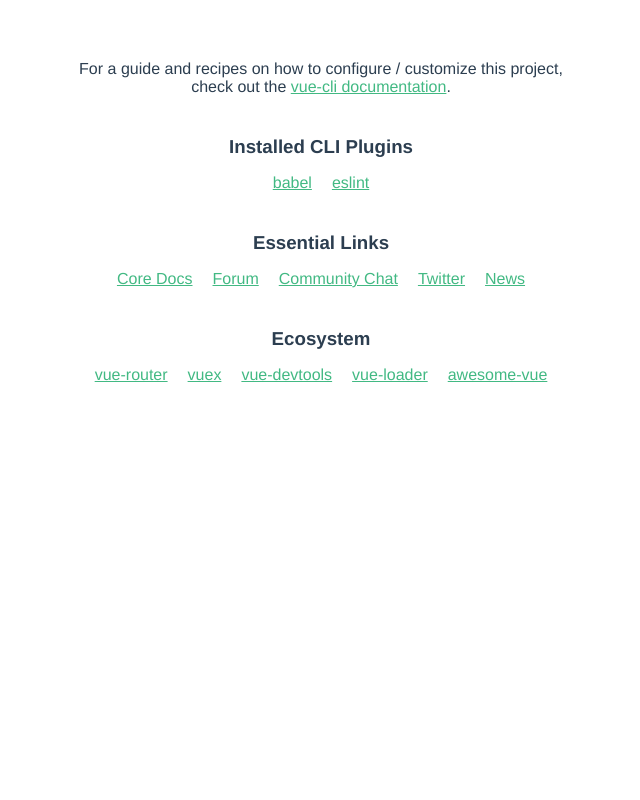
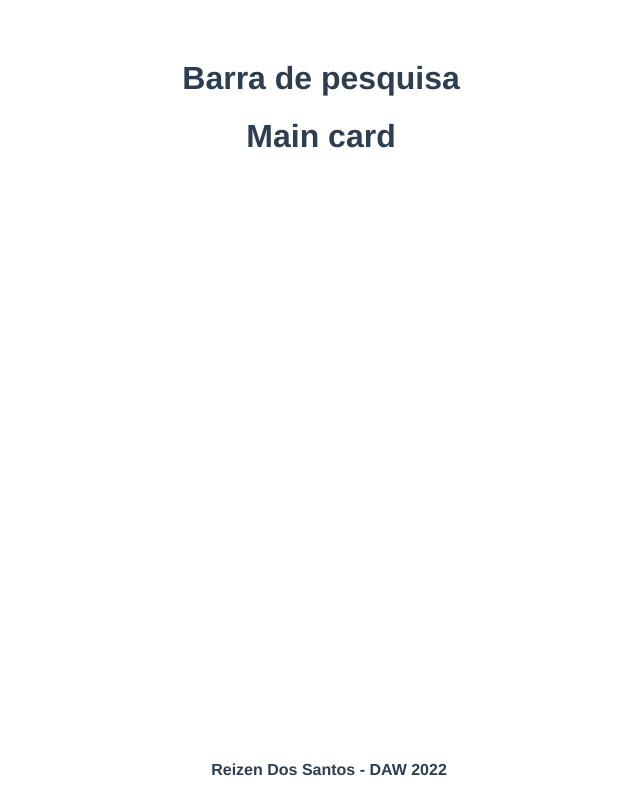
Before and after one commit to reizen-desu/vue-mozambique-weather, a Vue app: page / in a window 1280 px wide. Shown: the whole page, without its empty margins (319-959 px from the left). Built offline with nearby package versions, Linux system fonts and the light colour scheme.

Commit message:
Separate Main App from Weather App

```diff
--- a/src/components/HelloWorld.vue
+++ /dev/null
@@ -1,58 +0,0 @@
-<template>
-  <div class="hello">
-    <h1>{{ msg }}</h1>
-    <p>
-      For a guide and recipes on how to configure / customize this project,<br>
-      check out the
-      <a href="https://cli.vuejs.org" target="_blank" rel="noopener">vue-cli documentation</a>.
-    </p>
-    <h3>Installed CLI Plugins</h3>
-    <ul>
-      <li><a href="https://github.com/vuejs/vue-cli/tree/dev/packages/%40vue/cli-plugin-babel" target="_blank" rel="noopener">babel</a></li>
-      <li><a href="https://github.com/vuejs/vue-cli/tree/dev/packages/%40vue/cli-plugin-eslint" target="_blank" rel="noopener">eslint</a></li>
-    </ul>
-    <h3>Essential Links</h3>
-    <ul>
-      <li><a href="https://vuejs.org" target="_blank" rel="noopener">Core Docs</a></li>
-      <li><a href="https://forum.vuejs.org" target="_blank" rel="noopener">Forum</a></li>
-      <li><a href="https://chat.vuejs.org" target="_blank" rel="noopener">Community Chat</a></li>
-      <li><a href="https://twitter.com/vuejs" target="_blank" rel="noopener">Twitter</a></li>
-      <li><a href="https://news.vuejs.org" target="_blank" rel="noopener">News</a></li>
-    </ul>
-    <h3>Ecosystem</h3>
-    <ul>
-      <li><a href="https://router.vuejs.org" target="_blank" rel="noopener">vue-router</a></li>
-      <li><a href="https://vuex.vuejs.org" target="_blank" rel="noopener">vuex</a></li>
-      <li><a href="https://github.com/vuejs/vue-devtools#vue-devtools" target="_blank" rel="noopener">vue-devtools</a></li>
-      <li><a href="https://vue-loader.vuejs.org" target="_blank" rel="noopener">vue-loader</a></li>
-      <li><a href="https://github.com/vuejs/awesome-vue" target="_blank" rel="noopener">awesome-vue</a></li>
-    </ul>
-  </div>
-</template>
-
-<script>
-export default {
-  name: 'HelloWorld',
-  props: {
-    msg: String
-  }
-}
-</script>
-
-<!-- Add "scoped" attribute to limit CSS to this component only -->
-<style scoped>
-h3 {
-  margin: 40px 0 0;
-}
-ul {
-  list-style-type: none;
-  padding: 0;
-}
-li {
-  display: inline-block;
-  margin: 0 10px;
-}
-a {
-  color: #42b983;
-}
-</style>
--- a/src/components/WeatherApp.vue
+++ b/src/components/WeatherApp.vue
@@ -1,38 +1,30 @@
 <template>
+
+<BarraPesquisa />
   <div class="hello">
     <h1>{{ msg }}</h1>
-    <p>
-      For a guide and recipes on how to configure / customize this project,<br>
-      check out the
-      <a href="https://cli.vuejs.org" target="_blank" rel="noopener">vue-cli documentation</a>.
-    </p>
-    <h3>Installed CLI Plugins</h3>
-    <ul>
-      <li><a href="https://github.com/vuejs/vue-cli/tree/dev/packages/%40vue/cli-plugin-babel" target="_blank" rel="noopener">babel</a></li>
-      <li><a href="https://github.com/vuejs/vue-cli/tree/dev/packages/%40vue/cli-plugin-eslint" target="_blank" rel="noopener">eslint</a></li>
-    </ul>
-    <h3>Essential Links</h3>
-    <ul>
-      <li><a href="https://vuejs.org" target="_blank" rel="noopener">Core Docs</a></li>
-      <li><a href="https://forum.vuejs.org" target="_blank" rel="noopener">Forum</a></li>
-      <li><a href="https://chat.vuejs.org" target="_blank" rel="noopener">Community Chat</a></li>
-      <li><a href="https://twitter.com/vuejs" target="_blank" rel="noopener">Twitter</a></li>
-      <li><a href="https://news.vuejs.org" target="_blank" rel="noopener">News</a></li>
-    </ul>
-    <h3>Ecosystem</h3>
-    <ul>
-      <li><a href="https://router.vuejs.org" target="_blank" rel="noopener">vue-router</a></li>
-      <li><a href="https://vuex.vuejs.org" target="_blank" rel="noopener">vuex</a></li>
-      <li><a href="https://github.com/vuejs/vue-devtools#vue-devtools" target="_blank" rel="noopener">vue-devtools</a></li>
-      <li><a href="https://vue-loader.vuejs.org" target="_blank" rel="noopener">vue-loader</a></li>
-      <li><a href="https://github.com/vuejs/awesome-vue" target="_blank" rel="noopener">awesome-vue</a></li>
-    </ul>
+
+
   </div>
+
+  <CardPrincipal />
+  <FooterVue />
 </template>
 
 <script>
+// Importar files externos
+import FooterVue from './Footer.vue';
+import CardPrincipal from './CardPrincipal.vue';
+import BarraPesquisa from './BarraPesquisa.vue';
+
+
 export default {
   name: 'WeatherApp',
+  components: {
+    FooterVue,
+    CardPrincipal,
+    BarraPesquisa
+},
   props: {
     msg: String
   }
```
Also changed, not shown: src/components/Pesquisa.vue (deleted).
